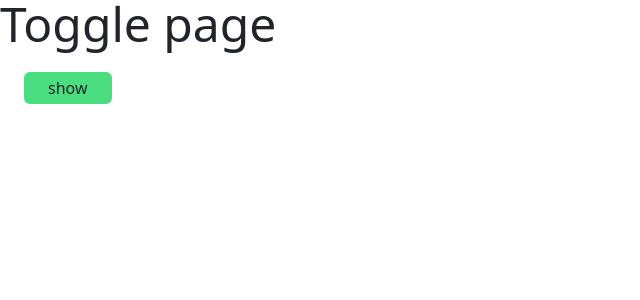
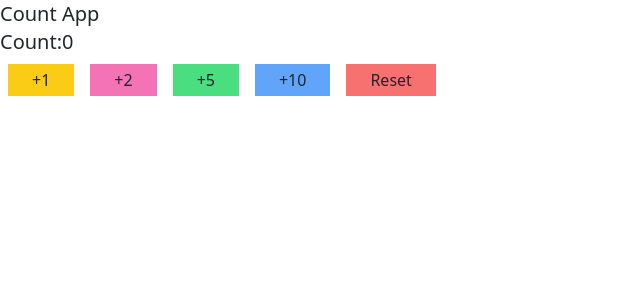
Before and after one commit to shivani3200/jsp_react, a React (Create React App) app in the folder reactjs/: page / in a window 1280 px wide. Shown: the top 300 px of the page, without its empty margins (0-640 px from the left). Built offline with nearby package versions, Linux system fonts and the light colour scheme.

Commit message:
useReducer counter

```diff
--- a/reactjs/src/App.js
+++ b/reactjs/src/App.js
@@ -57,6 +57,7 @@ import ClassParent from "./classBasedComponents/ClassParent";
 import UseEffectProducts from "./useEffect/UseEffectProducts";
 import UseEffectRoutingParent from "./task/useEffectRouting/UseEffectRoutingParent";
 import Toggle from "./useEffect/Toggle";
+import UseReducerCounter from "./useReducer/UseReducerCounter";
 
 function App() {
   let s1 = { name: "Alex", age: 23, hobby: "music" };
@@ -182,7 +183,7 @@ function App() {
       {/* <UseEffectRoutingParent/> */}
 
       {/* ----------clear interval, unmouting---------- */}
-      <Toggle/>
+      {/* <Toggle/> */}
 
 
       {/* -----------API CALL-------------- */}
@@ -195,6 +196,9 @@ function App() {
       {/* ------------useRef ------------------ */}
       {/* <UseRef/> */}
       {/* <VideoReference/> */}
+
+      {/* ---------useReducer----------- */}
+      <UseReducerCounter/>
 
       {/* --------------lifecycle------ */}
       {/* <LifecycleParent/> */}
--- /dev/null
+++ b/reactjs/src/task/filterNCart/AddtoCartCard.jsx
@@ -0,0 +1,9 @@
+import React from 'react'
+
+const AddtoCartCard = () => {
+  return (
+    <div>AddtoCartCard</div>
+  )
+}
+
+export default AddtoCartCard
--- /dev/null
+++ b/reactjs/src/task/filterNCart/FilterNCartCard.jsx
@@ -0,0 +1,9 @@
+import React from 'react'
+
+const FilterNCartCard = () => {
+  return (
+    <div>FilterNCartCard</div>
+  )
+}
+
+export default FilterNCartCard
--- /dev/null
+++ b/reactjs/src/task/filterNCart/FilterNCartFilterBar.jsx
@@ -0,0 +1,9 @@
+import React from 'react'
+
+const FilterNCartFilterBar = () => {
+  return (
+    <div>FilterNCartFilterBar</div>
+  )
+}
+
+export default FilterNCartFilterBar
--- /dev/null
+++ b/reactjs/src/task/filterNCart/FilterNCartHome.jsx
@@ -0,0 +1,9 @@
+import React from 'react'
+
+const FilterNCartHome = () => {
+  return (
+    <div>FilterNCartHome</div>
+  )
+}
+
+export default FilterNCartHome
--- /dev/null
+++ b/reactjs/src/task/filterNCart/FilterNCartNavbar.jsx
@@ -0,0 +1,18 @@
+import React from 'react'
+import { NavLink } from 'react-router-dom'
+
+const FilterNCartNavbar = () => {
+  return (
+    <>
+    <div className='top-0 left-0 fixed items-center h-24 flex justify-between text-xl bg-pink-300 font-semibold gap-3 '>
+        <div>
+        <div className='text-3xl font-bold'>Navbar</div>
+        <div><NavLink>Home</NavLink></div>
+        </div>
+        <button><NavLink>Cart</NavLink></button>
+    </div>
+    </>
+  )
+}
+
+export default FilterNCartNavbar
--- /dev/null
+++ b/reactjs/src/task/filterNCart/FilterNCartParent.jsx
@@ -0,0 +1,20 @@
+import React from "react";
+
+import { BrowserRoute, Routes, Route } from "react-router-dom";
+import FilterNCartNavbar from "./FilterNCartNavbar";
+
+const FilterNCartParent = () => {
+  return (
+    <>
+      <BrowserRoute>
+      <FilterNCartNavbar/>
+        <Routes>
+          <Route path="/">Home</Route>
+          <Route path="cart">Cart</Route>
+        </Routes>
+      </BrowserRoute>
+    </>
+  );
+};
+
+export default FilterNCartParent;
--- /dev/null
+++ b/reactjs/src/useReducer/CountReducer.js
@@ -0,0 +1,18 @@
+function CountReducer(state, action) {
+  switch (action.type) {
+    case "INCBY1":
+      return { count: state.count + 1 };
+    case "INCBY2":
+      return { count: state.count + 2 };
+    case "INCBY5":
+      return { count: state.count + 5 };
+    case "INCBY10":
+      return { count: state.count + 10 };
+    case 'RESET':
+      return {count:0}
+    default:
+      return state;
+  }
+}
+
+export default CountReducer;
--- /dev/null
+++ b/reactjs/src/useReducer/UseReducerCounter.jsx
@@ -0,0 +1,23 @@
+import React, { useReducer } from 'react'
+import CountReducer from './CountReducer'
+
+const UseReducerCounter = () => {
+    let initialState = {count:0}
+
+    const [counter, dispatch] = useReducer(CountReducer,initialState);
+  return (
+    <>
+    <h1 className='text-xl'>Count App</h1>
+    <h1 className='text-xl'>Count:{counter.count}</h1>
+
+    <button onClick={()=>{dispatch({type:'INCBY1'})}} className='bg-yellow-400 px-4 py-1 m-2'>+1</button>
+    <button onClick={()=>{dispatch({type:'INCBY2'})}} className='bg-pink-400 px-4 py-1 m-2'>+2</button>
+    <button onClick={()=>{dispatch({type:'INCBY5'})}} className='bg-green-400 px-4 py-1 m-2'>+5</button>
+    <button onClick={()=>{dispatch({type:'INCBY10'})}} className='bg-blue-400 px-4 py-1 m-2'>+10</button>
+    <button onClick={()=>{dispatch({type:'RESET'})}} className='bg-red-400 px-4 py-1 m-2'>Reset</button>
+
+    </>
+  )
+}
+
+export default UseReducerCounter
```
